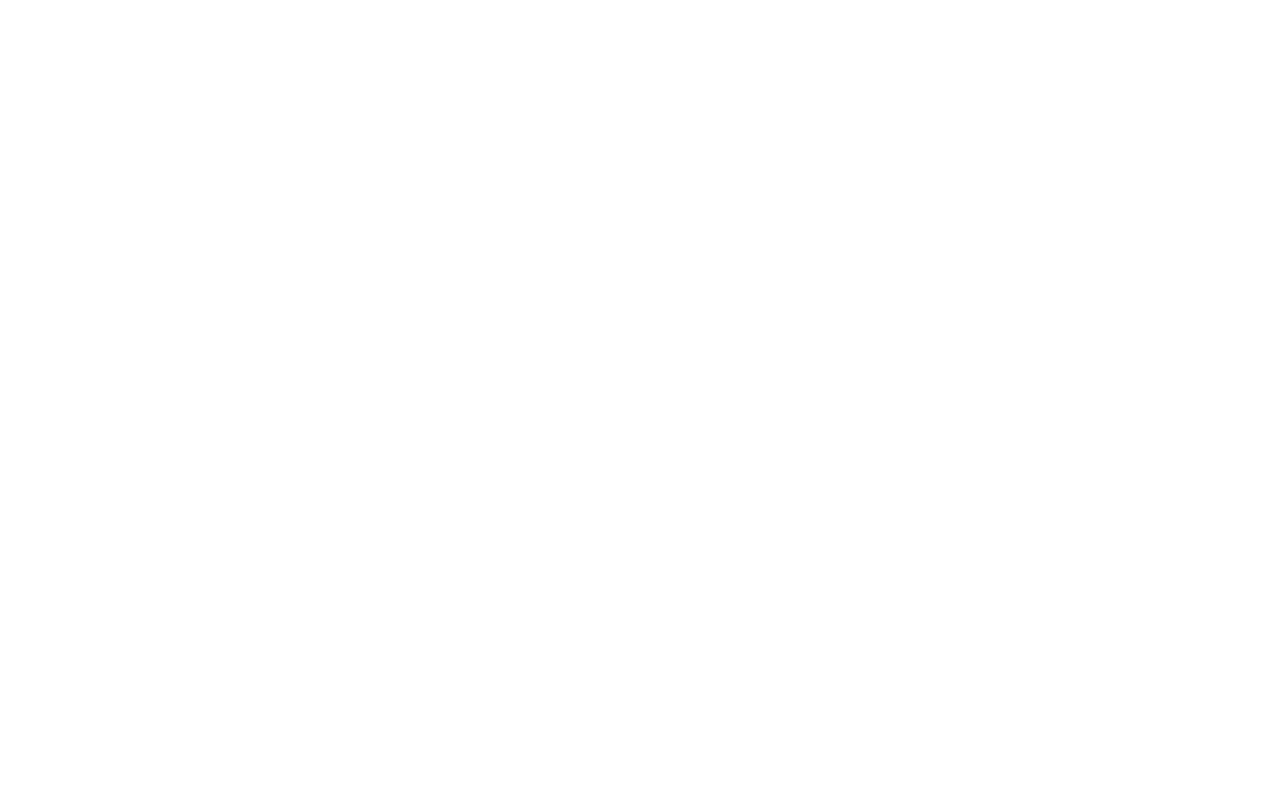
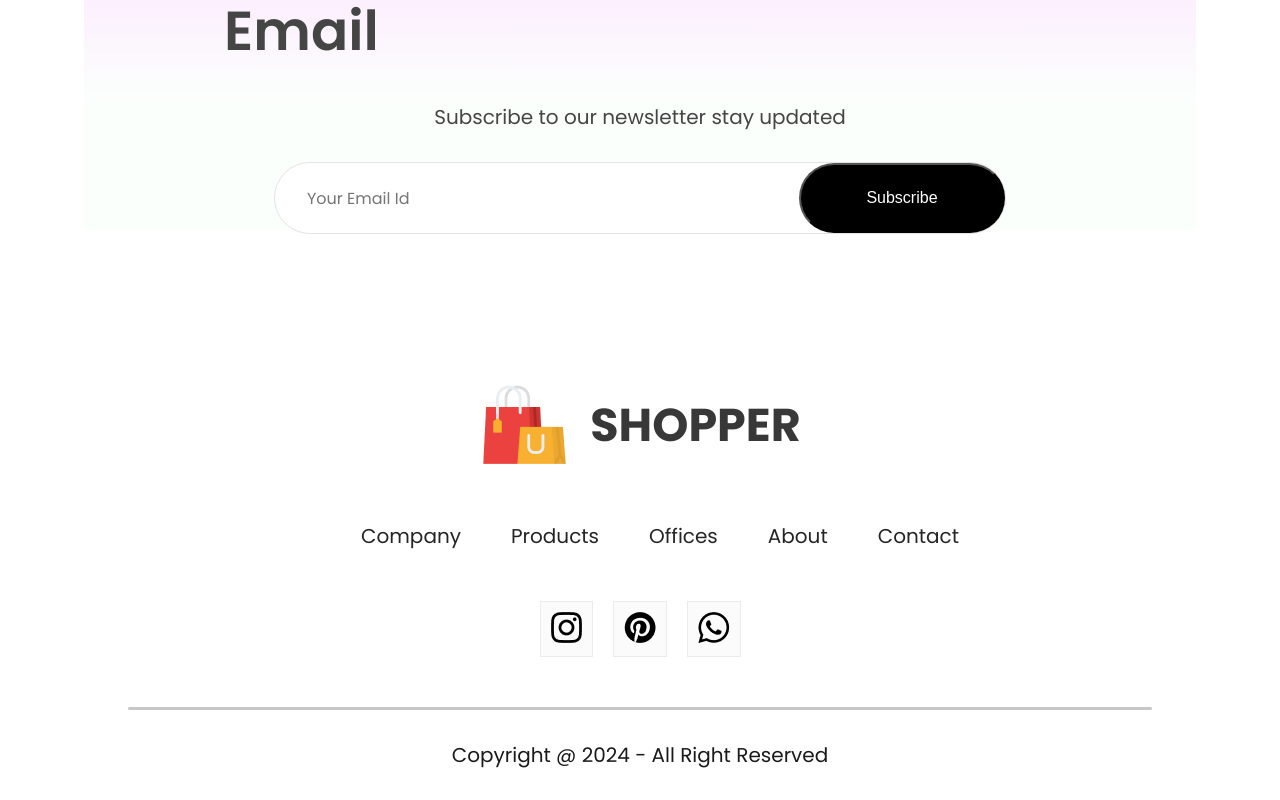
Before and after one commit to VitordSmota/frontend-ecommerce-react-mongodb, a React (Create React App) app: page / in a window 1280 px wide. Shown: the part 3648-4448 px from the top of the page. Before the commit the page ends 3452 px from the top, so only its background shows below. Built offline with nearby package versions, Linux system fonts and the light colour scheme.

Commit message:
added Footer

```diff
--- a/src/App.js
+++ b/src/App.js
@@ -6,6 +6,7 @@
 import Product from "./Pages/Product";
 import Cart from "./Pages/Cart";
 import LoginSignup from "./Pages/LoginSignup";
+import Footer from "./Components/Footer/Footer";
 
 function App() {
   return (
@@ -13,7 +14,7 @@
       <BrowserRouter>
         <Navbar />
         <Routes>
-          <Route path="/" element={<Shop/>} />
+          <Route path="/" element={<Shop />} />
           <Route path="/mens" element={<ShopCategory category="men" />} />
           <Route path="/womens" element={<ShopCategory category="women" />} />
           <Route path="/kids" element={<ShopCategory category="kid" />} />
@@ -23,6 +24,7 @@
           <Route path="/cart" element={<Cart />} />
           <Route path="/login" element={<LoginSignup />} />
         </Routes>
+        <Footer/>
       </BrowserRouter>
     </div>
   );
--- /dev/null
+++ b/src/Components/Footer/Footer.css
@@ -0,0 +1,56 @@
+.footer{
+    display: flex;
+    flex-direction: column;
+    justify-content: center;
+    align-items: center;
+    gap: 50px;
+
+}
+.footer-logo{
+    display: flex;
+    align-items: center;
+    gap: 20px;
+}
+.footer-logo p{
+    color: #383838;
+    font-size: 46px;
+    font-weight: 700;
+}
+.footer-links{
+    display: flex;
+    list-style: none;
+    gap: 50px;
+    color: #252525;
+    font-size: 20px;
+}
+.footer-links li{
+    cursor: pointer;
+}
+.footer-social-icon{
+    display:flex ;
+    gap: 20px;
+
+}
+.footer-icons-container{
+    padding: 10px;
+    padding-bottom: 6px;
+    background: #fbfbfb;
+    border: 1px solid #ebebeb;
+}
+.footer-copyright{
+    display: flex;
+    flex-direction: column;
+    align-items: center;
+    gap: 30px;
+    width: 100%;
+    margin-bottom: 30px;
+    color: #1a1a1a;
+    font-size: 20px;
+}
+.footer-copyright hr{
+    width: 80%;
+    border: none;
+    border-radius: 10px;
+    height: 3px;
+    background: #c7c7c7 ;
+}
--- /dev/null
+++ b/src/Components/Footer/Footer.jsx
@@ -0,0 +1,42 @@
+import React from 'react';
+import './Footer.css'
+import footer_logo from '../Assets/logo_big.png'
+import instagram_icon from '../Assets/instagram_icon.png'
+import pintester_icon from '../Assets/pintester_icon.png'
+import whatsapp_icon from '../Assets/whatsapp_icon.png'
+
+const Footer = () => {
+    return (
+        <div className='footer'>
+            <div className="footer-logo">
+                <img src={footer_logo} alt="" />
+                <p>SHOPPER</p>
+            </div>
+
+            <ul className="footer-links">
+                <li>Company</li>
+                <li>Products</li>
+                <li>Offices</li>
+                <li>About</li>
+                <li>Contact</li>
+            </ul>
+            <div className="footer-social-icon">
+                <div className="footer-icons-container">
+                    <img src={instagram_icon} alt="" />
+                </div>
+                <div className="footer-icons-container">
+                    <img src={pintester_icon} alt="" />
+                </div>
+                <div className="footer-icons-container">
+                    <img src={whatsapp_icon} alt="" />
+                </div>
+            </div>
+            <div className="footer-copyright">
+                <hr />
+                <p>Copyright @ 2024 - All Right Reserved</p>
+            </div>
+        </div>
+    );
+};
+
+export default Footer;
--- a/src/Components/NewCollections/NewCollections.css
+++ b/src/Components/NewCollections/NewCollections.css
@@ -3,7 +3,7 @@
     flex-direction: column;
     align-items: center;
     gap: 10px;
-    height: 90vh;
+    margin-bottom: 100px;
 
 }
 .new-collections h1{
--- a/src/Pages/Shop.jsx
+++ b/src/Pages/Shop.jsx
@@ -4,6 +4,7 @@
 import Offers from "../Components/Offers/Offers";
 import NewCollections from "../Components/NewCollections/NewCollections";
 import NewsLetter from "../Components/NewsLetter/NewsLetter";
+
 
 const Shop = () => {
     return (
@@ -12,7 +13,8 @@
             <Popular />
             <Offers />
             <NewCollections />
-            <NewsLetter/>
+            <NewsLetter />
+
         </div>
     )
 }
```
Also changed, not shown: src/Context/ShopContexts.jsx (added, +15 -0 lines).
